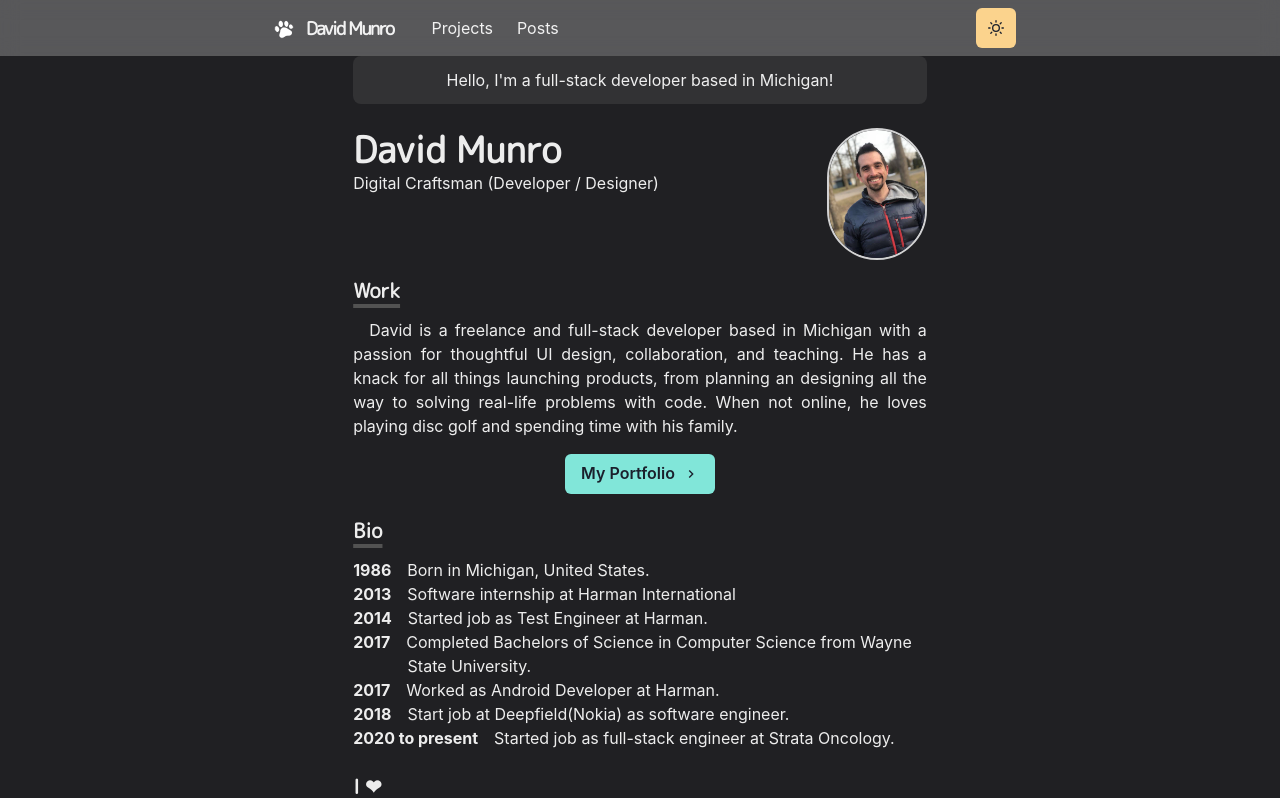
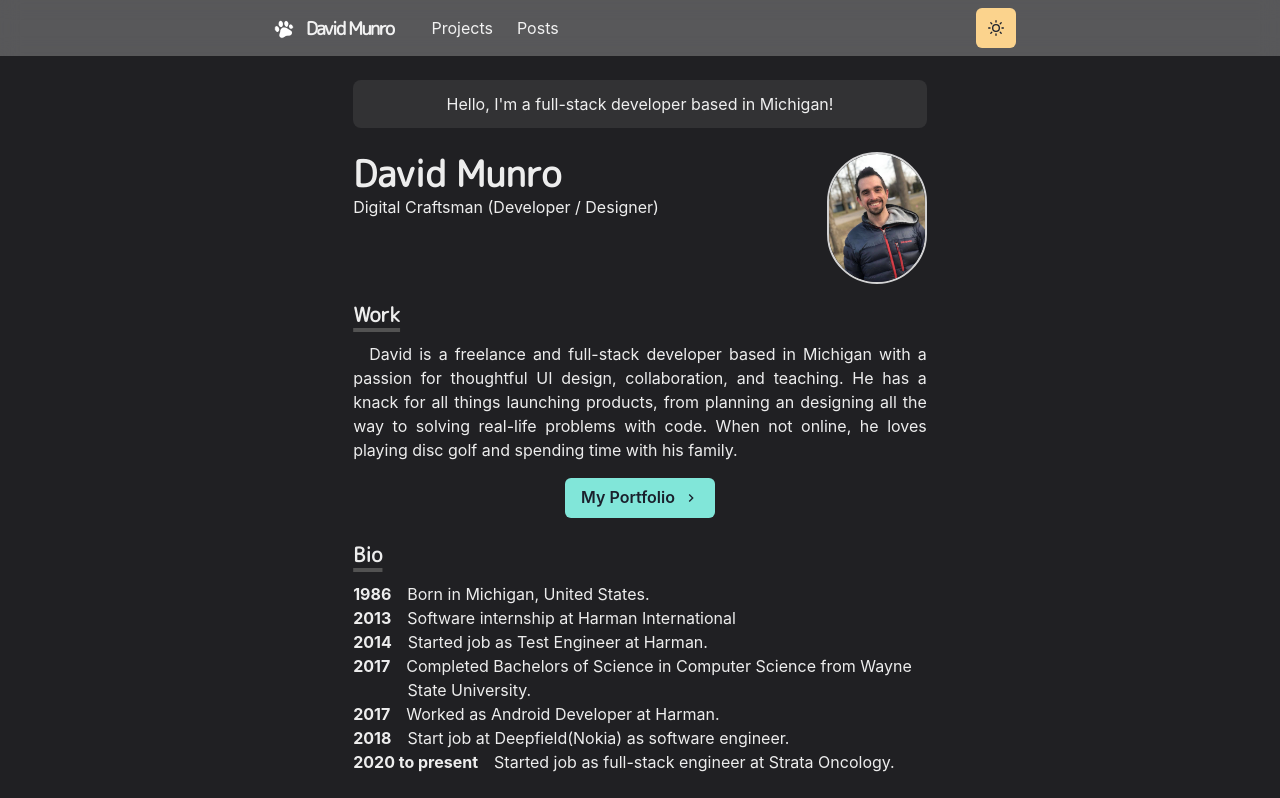
Before and after one commit to djmunro/davidmunr-homepage, a Next.js app: page / in a window 1280 px wide. Shown: the top 798 px of the page. Built offline with nearby package versions, Linux system fonts and the light colour scheme.

Commit message:
More space

```diff
--- a/components/Layouts/main.tsx
+++ b/components/Layouts/main.tsx
@@ -12,7 +12,7 @@
 
       <Navbar path={router.asPath} />
 
-      <Container maxW="container.md" pt={14}>
+      <Container maxW="container.md" pt={20}>
         {children}
       </Container>
     </Box>
```
